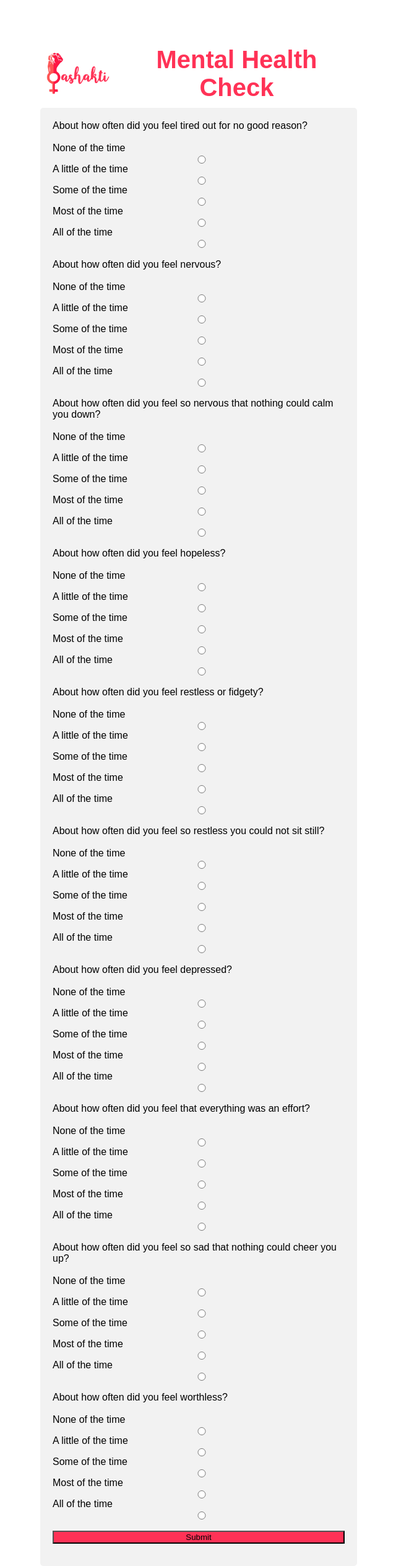
After one commit to SanjeebNath382/sashakti, a PHP site: page /MentalHealthForm.php in a window 1280 px wide. The commit adds this page. Shown: the whole page at 62% size, without its empty margins (319-959 px from the left). Run offline with PHP 8.4, Linux system fonts and the light colour scheme.

Commit message:
form added

```diff
--- /dev/null
+++ b/MentalHealthForm.php
@@ -0,0 +1,244 @@
+<html>
+<head>
+<meta name="viewport" content="width=device-width, initial-scale=1">
+<style>
+body {font-family: Arial, Helvetica, sans-serif;
+width:40%;
+margin:auto;
+margin-top:5%;}
+* {box-sizing: border-box;}
+
+.options{
+    margin-left:20px;
+}
+
+input[type=submit]:hover {
+  background-color: #45a049;
+}
+#form-img{
+    max-width:20%;
+    margin:2%;
+}
+#form-head{
+    display:flex;
+    justify-content:flex-start;
+    align-items:center;
+}
+.container {
+  border-radius: 5px;
+  background-color: #f2f2f2;
+  padding: 20px;
+  clear: both;
+}
+.container input{
+  width: 100%;
+  clear: both;
+
+}
+</style>
+</head>
+<body>
+<div id="form-head">
+    <img src="./assests/icon.png" id="form-img"></img>
+    <h2 style="text-align: center; font-size:40px; color:#ff3256; margin:2%;">Mental Health Check</h2>
+</div>
+
+<div class="container">
+  <form method="post">
+    <div>
+    <label>About how often did you feel tired out for no good reason?</label><br><br>
+
+    <label for="none">None of the time</label>
+    <input type="radio" id="none" name="option" value="none">
+
+    <label for="little">A little of the time</label>
+    <input type="radio" id="little" name="option" value="little">
+
+    <label for="some">Some of the time</label>
+    <input type="radio" id="some" name="option" value="some">
+
+    <label for="most">Most of the time</label>
+    <input type="radio" id="most" name="option" value="most">
+
+    <label for="all">All of the time</label>
+    <input type="radio" id="all" name="option" value="all">
+    </div>
+    <br>
+    <div>
+      <label>About how often did you feel nervous?</label><br><br>
+
+      <label for="none">None of the time</label>
+      <input type="radio" id="none" name="option" value="none">
+
+      <label for="little">A little of the time</label>
+      <input type="radio" id="little" name="option" value="little">
+
+      <label for="some">Some of the time</label>
+      <input type="radio" id="some" name="option" value="some">
+
+      <label for="most">Most of the time</label>
+      <input type="radio" id="most" name="option" value="most">
+
+      <label for="all">All of the time</label>
+      <input type="radio" id="all" name="option" value="all">
+      </div>
+      <br>
+      <div>
+        <label>About how often did you feel so nervous that nothing could calm you down?</label><br><br>
+
+        <label for="none">None of the time</label>
+        <input type="radio" id="none" name="option" value="none">
+
+        <label for="little">A little of the time</label>
+        <input type="radio" id="little" name="option" value="little">
+
+        <label for="some">Some of the time</label>
+        <input type="radio" id="some" name="option" value="some">
+
+        <label for="most">Most of the time</label>
+        <input type="radio" id="most" name="option" value="most">
+
+        <label for="all">All of the time</label>
+        <input type="radio" id="all" name="option" value="all">
+        </div>
+        <br>
+        <div>
+          <label>About how often did you feel hopeless?</label><br><br>
+
+          <label for="none">None of the time</label>
+          <input type="radio" id="none" name="option" value="none">
+
+          <label for="little">A little of the time</label>
+          <input type="radio" id="little" name="option" value="little">
+
+          <label for="some">Some of the time</label>
+          <input type="radio" id="some" name="option" value="some">
+
+          <label for="most">Most of the time</label>
+          <input type="radio" id="most" name="option" value="most">
+
+          <label for="all">All of the time</label>
+          <input type="radio" id="all" name="option" value="all">
+          </div>
+          <br>
+          <div>
+            <label>About how often did you feel restless or fidgety?</label><br><br>
+
+            <label for="none">None of the time</label>
+            <input type="radio" id="none" name="option" value="none">
+
+            <label for="little">A little of the time</label>
+            <input type="radio" id="little" name="option" value="little">
+
+            <label for="some">Some of the time</label>
+            <input type="radio" id="some" name="option" value="some">
+
+            <label for="most">Most of the time</label>
+            <input type="radio" id="most" name="option" value="most">
+
+            <label for="all">All of the time</label>
+            <input type="radio" id="all" name="option" value="all">
+            </div>
+            <br>
+            <div>
+              <label>About how often did you feel so restless you could not sit still?</label><br><br>
+
+              <label for="none">None of the time</label>
+              <input type="radio" id="none" name="option" value="none">
+
+              <label for="little">A little of the time</label>
+              <input type="radio" id="little" name="option" value="little">
+
+              <label for="some">Some of the time</label>
+              <input type="radio" id="some" name="option" value="some">
+
+              <label for="most">Most of the time</label>
+              <input type="radio" id="most" name="option" value="most">
+
+              <label for="all">All of the time</label>
+              <input type="radio" id="all" name="option" value="all">
+              </div>
+              <br>
+              <div>
+                <label>About how often did you feel depressed?</label><br><br>
+
+                <label for="none">None of the time</label>
+                <input type="radio" id="none" name="option" value="none">
+
+                <label for="little">A little of the time</label>
+                <input type="radio" id="little" name="option" value="little">
+
+                <label for="some">Some of the time</label>
+                <input type="radio" id="some" name="option" value="some">
+
+                <label for="most">Most of the time</label>
+                <input type="radio" id="most" name="option" value="most">
+
+                <label for="all">All of the time</label>
+                <input type="radio" id="all" name="option" value="all">
+                </div>
+                <br>
+                <div>
+                  <label>About how often did you feel that everything was an effort?</label><br><br>
+
+                  <label for="none">None of the time</label>
+                  <input type="radio" id="none" name="option" value="none">
+
+                  <label for="little">A little of the time</label>
+                  <input type="radio" id="little" name="option" value="little">
+
+                  <label for="some">Some of the time</label>
+                  <input type="radio" id="some" name="option" value="some">
+
+                  <label for="most">Most of the time</label>
+                  <input type="radio" id="most" name="option" value="most">
+
+                  <label for="all">All of the time</label>
+                  <input type="radio" id="all" name="option" value="all">
+                  </div>
+                  <br>
+                  <div>
+                    <label>About how often did you feel so sad that nothing could cheer you up?</label><br><br>
+
+                    <label for="none">None of the time</label>
+                    <input type="radio" id="none" name="option" value="none">
+
+                    <label for="little">A little of the time</label>
+                    <input type="radio" id="little" name="option" value="little">
+
+                    <label for="some">Some of the time</label>
+                    <input type="radio" id="some" name="option" value="some">
+
+                    <label for="most">Most of the time</label>
+                    <input type="radio" id="most" name="option" value="most">
+
+                    <label for="all">All of the time</label>
+                    <input type="radio" id="all" name="option" value="all">
+                    </div>
+                    <br>
+                    <div>
+                      <label>About how often did you feel worthless?</label><br><br>
+
+                      <label for="none">None of the time</label>
+                      <input type="radio" id="none" name="option" value="none">
+
+                      <label for="little">A little of the time</label>
+                      <input type="radio" id="little" name="option" value="little">
+
+                      <label for="some">Some of the time</label>
+                      <input type="radio" id="some" name="option" value="some">
+
+                      <label for="most">Most of the time</label>
+                      <input type="radio" id="most" name="option" value="most">
+
+                      <label for="all">All of the time</label>
+                      <input type="radio" id="all" name="option" value="all">
+                      </div>
+                      <br>
+   <input type="submit" name="submit" action="submit" style="background-color:#ff3256;">
+  </form>
+ </div>
+
+
+</body>
+</html>
--- a/home.php
+++ b/home.php
@@ -2,6 +2,7 @@
 <head>
   <link rel="stylesheet" href="style.css">
   <link href="https://fonts.googleapis.com/css2?family=Dancing+Script:wght@600&display=swap" rel="stylesheet">
+
   <meta name="viewport" content="width=device-width,initial-scale=1.0">
 </head>
 <body>
@@ -10,7 +11,7 @@
 
   <div id="brand">
      <img id="header-img" src="./assests/icon.png" href="home.php"/>
-     <a href="Home.php" style="text-decoration:none; color:#e8270b;"><h1 style="font-family: 'Dancing Script', cursive;"></h1></a>
+
   </div>
   <nav id="nav-bar">
     <a class="nav-link" href="#">Check Health Status</a>
@@ -21,6 +22,5 @@
   </nav>
 </header>
 
-
 </body>
 <html>
```
Also changed, not shown: style.css (+142 -1 lines).
